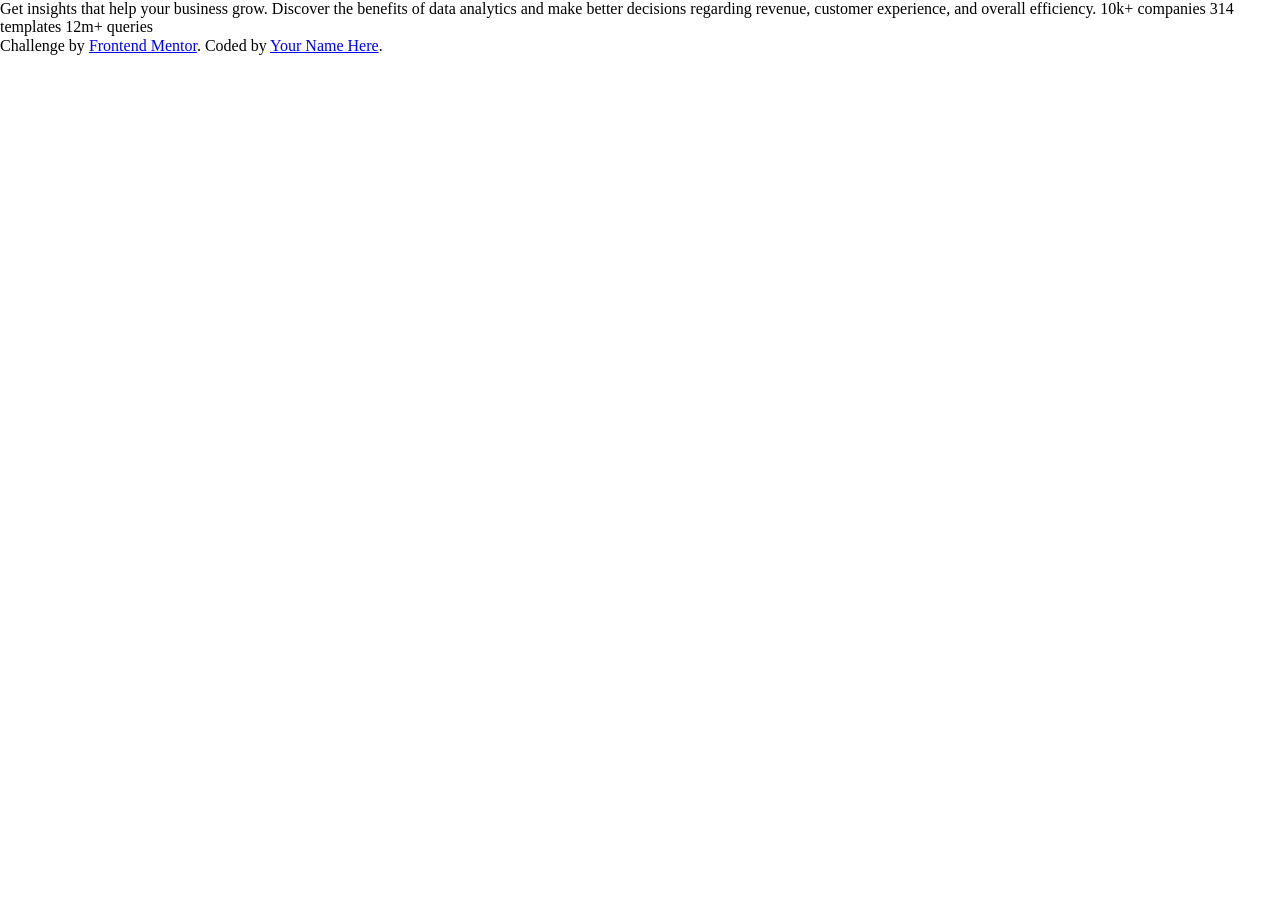
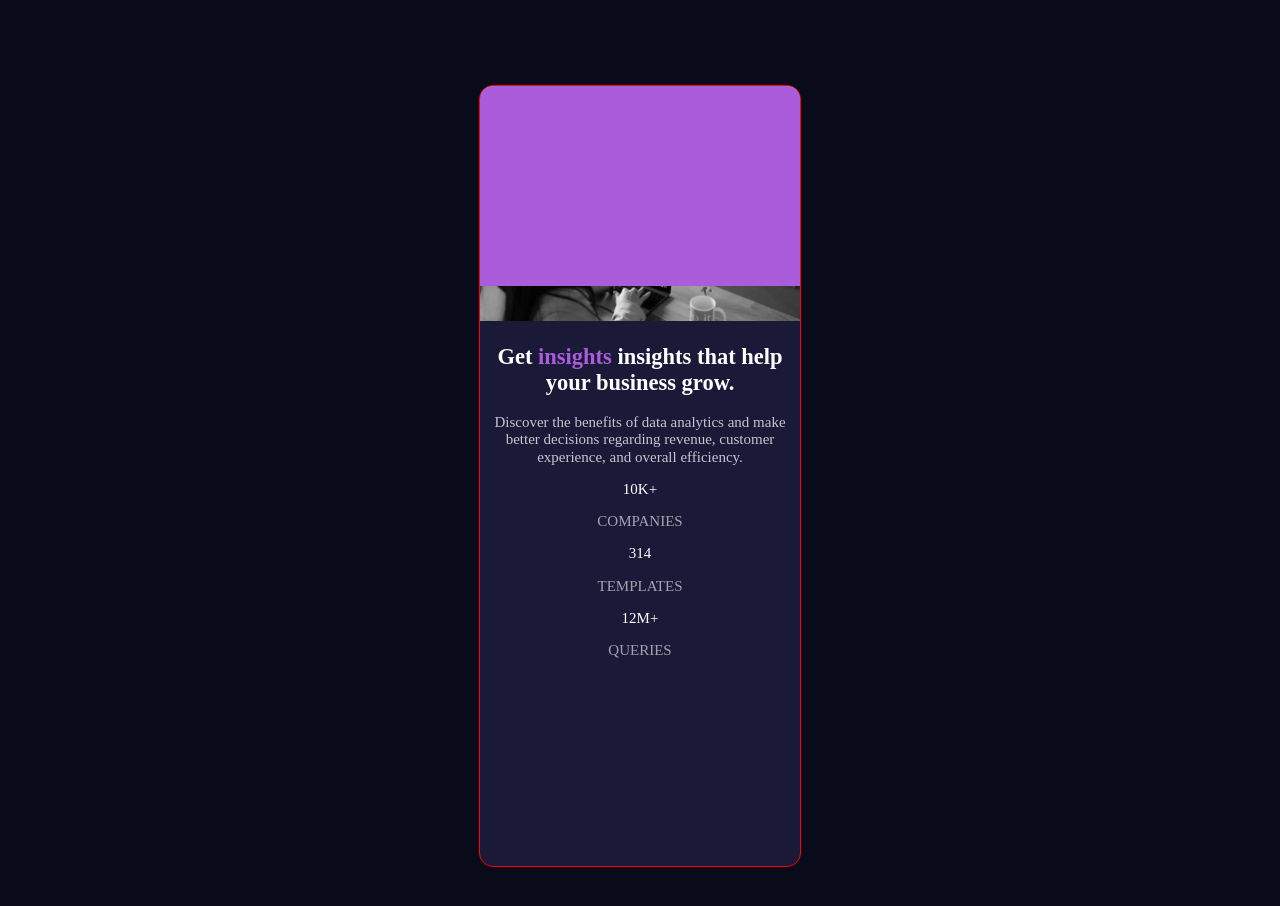
Before and after one commit to AlejandroLR00/Stats-preview-card-component, a plain HTML site: page index.html in a window 1280 px wide. Before the commit the page ends 800 px from the top, so only its background shows below. Drawn offline with Linux system fonts and the light colour scheme.

Commit message:
armado de estructura y estilos

```diff
--- a/index.html
+++ b/index.html
@@ -6,10 +6,55 @@
 
   <link rel="icon" type="image/png" sizes="32x32" href="./images/favicon-32x32.png">
 
+  <link rel="preconnect" href="https://fonts.googleapis.com">
+<link rel="preconnect" href="https://fonts.gstatic.com" crossorigin>
+<link href="https://fonts.googleapis.com/css2?family=Inter:wght@400;700&display=swap" rel="stylesheet">
+<link rel="preconnect" href="https://fonts.googleapis.com">
+<link rel="preconnect" href="https://fonts.gstatic.com" crossorigin>
+<link href="https://fonts.googleapis.com/css2?family=Lexend+Deca&display=swap" rel="stylesheet">
+
   <link rel="stylesheet" href="normalize.css">
   <link rel="stylesheet" href="style.css">
 
   <title>Frontend Mentor | Stats preview card component</title>
+
+  <div class="container">
+  <div class="card">
+
+
+      <img class="card-img" src="images/image-header-mobile.jpg" alt="">
+      <div class="img-color"></div>
+
+
+    <div class="card-sumary">
+
+      <h2 class="title">
+        Get <span class="accent"> insights</span> insights that help your business grow.
+      </h2>
+
+      <p class="paragraph">
+        Discover the benefits of data analytics and make better decisions
+regarding revenue, customer
+experience, and overall efficiency.
+      </p>
+
+    </div>
+
+    <div class="card-stats">
+
+      <p class="stats">10K+</p>
+      <p class="stats-name">COMPANIES</p>
+
+      <p class="stats">314</p>
+      <p class="stats-name">TEMPLATES</p>
+
+      <p class="stats">12M+</p>
+      <p class="stats-name">QUERIES</p>
+
+    </div>
+
+  </div>
+</div>
 
 
   <!-- <style>
@@ -19,19 +64,10 @@
 </head>
 <body>
 
-  Get insights that help your business grow.
-
-  Discover the benefits of data analytics and make better decisions regarding revenue, customer
-  experience, and overall efficiency.
-
-  10k+ companies
-  314 templates
-  12m+ queries
-
-  <footer class="attribution">
+  <!-- <footer class="attribution">
     Challenge by <a href="https://www.frontendmentor.io?ref=challenge" target="_blank">Frontend Mentor</a>.
     Coded by <a href="#">Your Name Here</a>.
-  </footer>
+  </footer> -->
 
 </body>
 </html>
--- a/style.css
+++ b/style.css
@@ -0,0 +1,90 @@
+:root{
+    /* Primary */
+    --Very-dark-blue: hsl(233, 47%, 7%);
+    --Dark-desaturated-blue: hsl(244, 38%, 16%);
+    --Soft-violet: hsl(277, 64%, 61%);
+
+    /* Neutral */
+    --White: hsl(0, 0%, 100%);
+    --Slightly-transparent-white1: hsla(0, 0%, 100%, 0.75);
+    --Slightly-transparent-white: hsla(0, 0%, 100%, 0.6);
+
+    /* font */
+
+    /* 400, 700 */
+    --inter: font-family: 'Inter', sans-serif;
+
+    /* 400 */
+    --lexend: font-family: 'Lexend Deca', sans-serif;
+}
+
+*{
+    box-sizing: border-box;
+}
+
+body{
+    font-size: 15px;
+    /* background-color: var(--Very-dark-blue); */
+}
+
+.container{
+    outline: 1px solid burlywood;
+    display: flex;
+    justify-content: center;
+    align-items: center;
+    width: 100%;
+    /* height: 100vh; */
+    background-color: var(--Very-dark-blue);
+}
+
+.card{
+    outline: 1px solid red;
+    background-color: var(--Dark-desaturated-blue);
+    border-radius: 13px;
+    overflow: hidden;
+    margin: 86px 22px;
+    width: 320px;
+    height: 780px;
+    position: relative;
+}
+
+.card-img{
+    width: 100%;
+    background-color: var(--Soft-violet);
+
+}
+
+.img-color{
+    background-color: var(--Soft-violet);
+    position: absolute;
+    top: 0;
+    width: 100%;
+    height: 200px;
+
+}
+
+.card-sumary{
+    text-align: center;
+    color: var(--White);
+}
+
+
+.paragraph{
+    color: var(--Slightly-transparent-white1);
+}
+
+.accent{
+    color: var(--Soft-violet);
+}
+
+.card-stats{
+    text-align: center;
+}
+
+.stats{
+    color: var(--White);
+}
+
+.stats-name{
+    color: var(--Slightly-transparent-white);
+}
```
